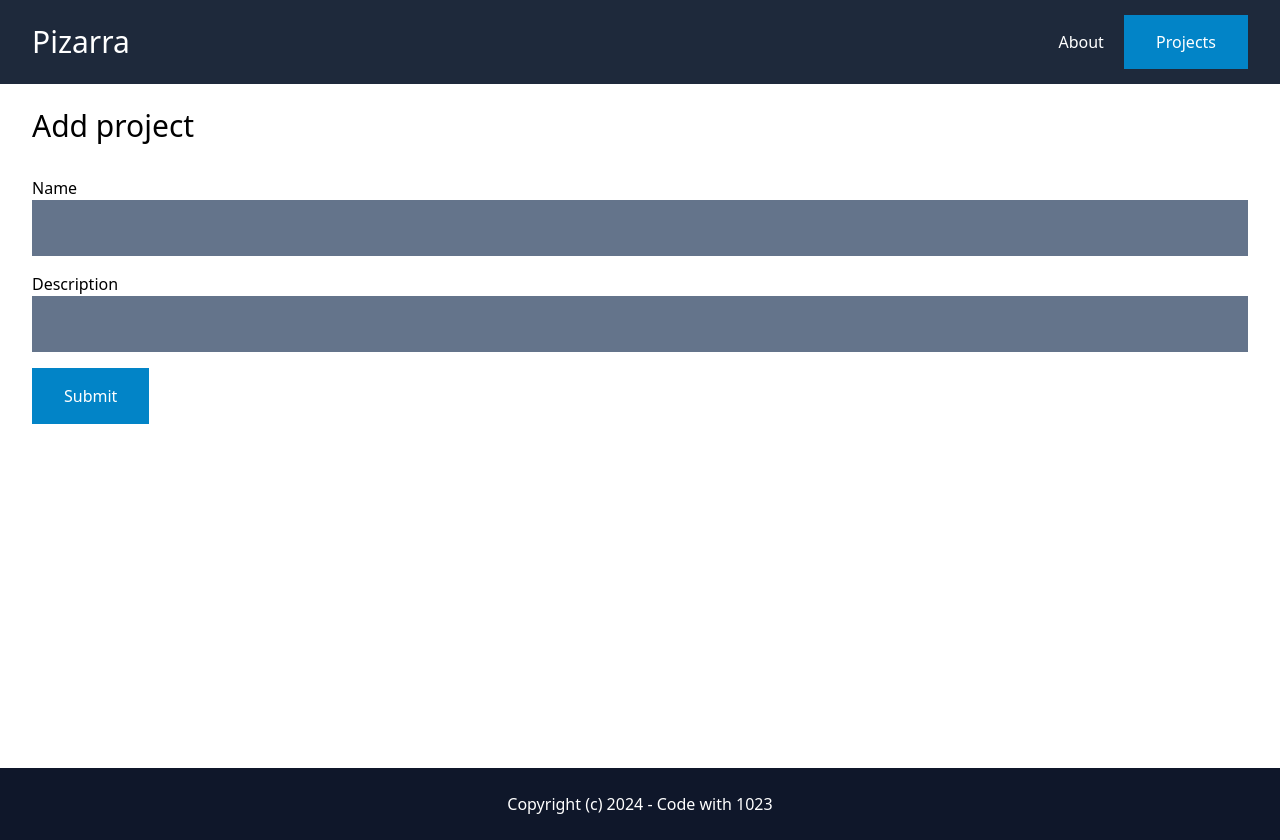
After one commit to 1023LLC/django-project-management-system, a Django app: page /projects/add/ in a window 1280 px wide. The commit adds this page. Run offline with Django 5.2, Linux system fonts and the light colour scheme; a user stored in the database is signed in; some libraries are stand-ins or nearby versions.

Commit message:
Add-project feature

```diff
--- /dev/null
+++ b/project/templates/project/add.html
@@ -0,0 +1,25 @@
+{% extends 'core/base.html' %}
+
+
+{% block content %}
+   <h1 class="mb-8 text-3xl">Add project</h1>
+
+   <form class="mt-6 space-y-4" method="post" action=".">
+    {% csrf_token %}
+
+    <div>
+        <label>Name</label><br>
+        <input name="name" type="text" class="w-full py-4 px-6 bg-slate-500 text-white">
+    </div>
+
+    <div>
+        <label>Description</label><br>
+        <input name="description" class="w-full py-4 px-6 bg-slate-500 text-white">
+    </div>
+
+    <div>
+        <button class="py-4 px-8 bg-sky-600 text-white">Submit</button>
+    </div>
+   </form>
+
+{% endblock %}
--- a/project/templates/project/projects.html
+++ b/project/templates/project/projects.html
@@ -3,7 +3,7 @@
 
 {% block content %}
     <h1 class="mb-8 text-3xl">Projects</h1>
-    <a href="#" class="py-4 px-8 bg-sky-600 text-white inline-block"
+    <a href="{% url 'project:add' %}" class="py-4 px-8 bg-sky-600 text-white inline-block"
     >Add project</a
     >
 
--- a/project/urls.py
+++ b/project/urls.py
@@ -7,5 +7,6 @@ from . import views
 app_name = 'project'
 
 urlpatterns = [
-    path('', views.projects, name='projects')
+    path('', views.projects, name='projects'),
+    path('add/', views.add_project, name='add')
 ]
--- a/project/views.py
+++ b/project/views.py
@@ -1,4 +1,4 @@
-from django.shortcuts import render, get_object_or_404
+from django.shortcuts import render, get_object_or_404, redirect
 from django.contrib.auth.decorators import login_required
 
 from .models import Project
@@ -9,3 +9,18 @@ def projects(request):
     projects = Project.objects.filter(created_by=request.user)
 
     return render(request, 'project/projects.html', {'projects':projects})
+
+
+@login_required
+def add_project(request):
+    if request.method == 'POST':
+        name = request.POST.get('name', '')
+        description = request.POST.get('description', '')
+
+        if name:
+            Project.objects.create(name=name, description=description, created_by=request.user)
+
+            return redirect('/projects/')
+        else:
+            print('Not valid!')
+    return render(request, 'project/add.html')
```
Also changed, not shown: db.sqlite3.
